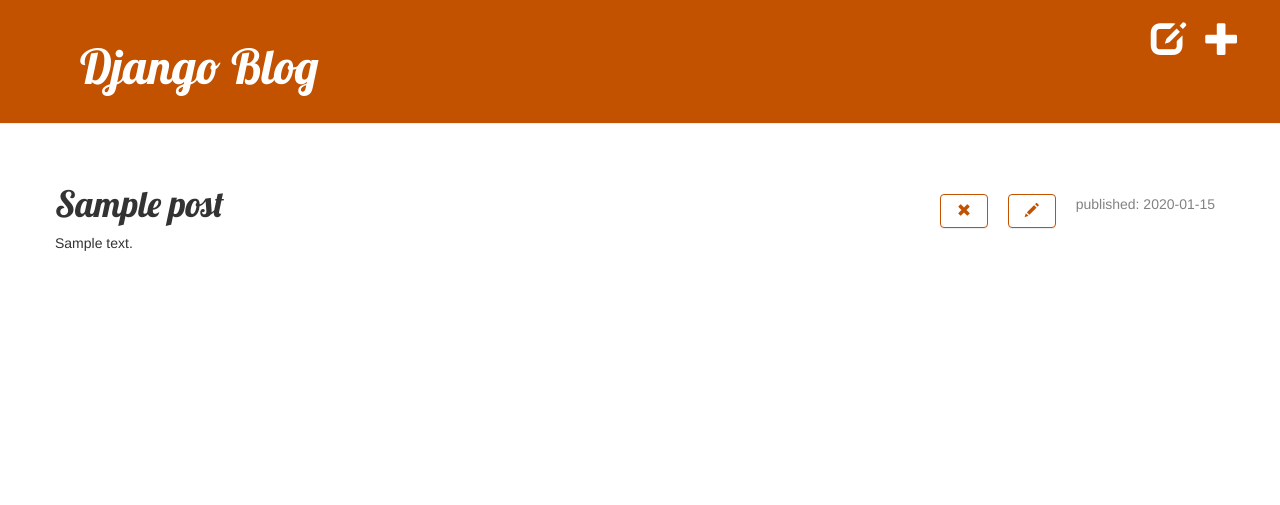
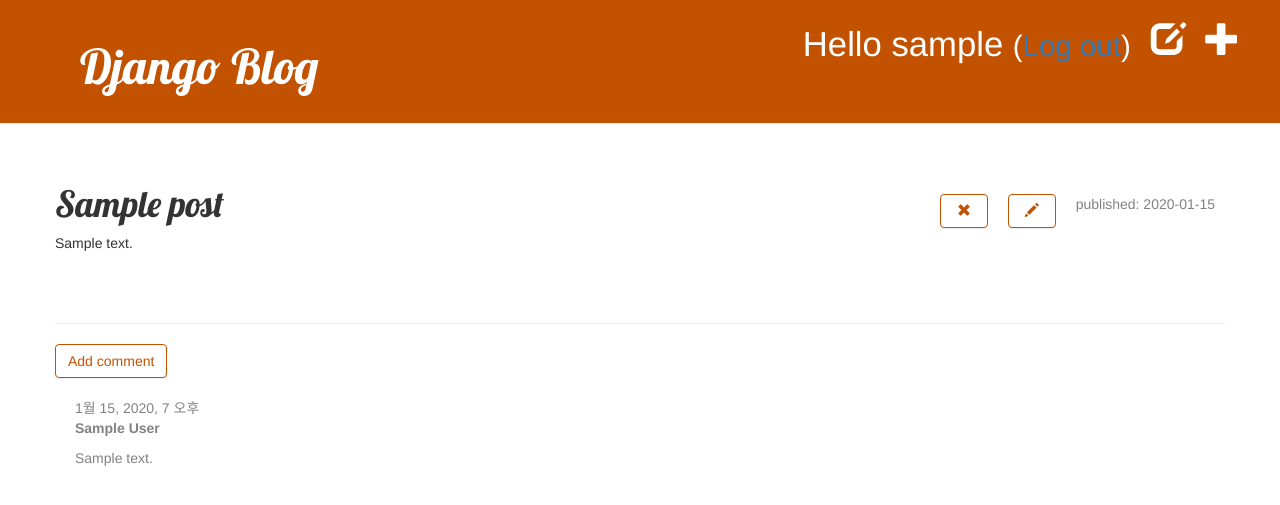
Before and after one commit to kisik-jeong/djangoapp, a Django app: page /post/1/ in a window 1280 px wide. Shown: the top 505 px of the page. Run offline with Django 3.2, Linux system fonts and the light colour scheme; a user stored in the database is signed in; tables that the repository leaves empty hold one stand-in row (values such as "Sample post"); some libraries are stand-ins or nearby versions.

Commit message:
add security & comment features

```diff
--- a/blog/admin.py
+++ b/blog/admin.py
@@ -1,4 +1,5 @@
 from django.contrib import admin
-from .models import Post
+from .models import Post, Comment
 
 admin.site.register(Post)
+admin.site.register(Comment)
--- a/blog/models.py
+++ b/blog/models.py
@@ -1,6 +1,6 @@
 from django.conf import settings
 from django.db import models
-from django.utils import timezone
+from django.utils import timezone, tree
 
 
 class Post(models.Model):
@@ -18,3 +18,20 @@
 
     def __str__(self):
         return self.title
+
+    def approved_comments(self):
+        return self.comments.filter(approved_comment=True)
+
+class Comment(models.Model):
+    post = models.ForeignKey('blog.Post', on_delete=models.CASCADE, related_name='comments')
+    author = models.CharField(max_length=200)
+    text = models.TextField()
+    created_date = models.DateTimeField(default=timezone.now())
+    approved_comment = models.BooleanField(default=False)
+
+    def approve(self):
+        self.approved_comment = True
+        self.save()
+
+    def __str(self):
+        return self.text
--- a/blog/static/css/blog.css
+++ b/blog/static/css/blog.css
@@ -70,3 +70,7 @@
     color: #FFFFFF;
     background-color: #C25100;
 }
+
+.comment {
+    margin: 20px 0px 20px 20px;
+}
--- a/blog/templates/blog/base.html
+++ b/blog/templates/blog/base.html
@@ -18,6 +18,9 @@
             {% if user.is_authenticated %}
                 <a href="{% url 'post_new' %}" class="top-menu"><span class="glyphicon glyphicon-plus"></span></a>
                 <a href="{% url 'post_draft_list' %}" class="top-menu"><span class="glyphicon glyphicon-edit"></span></a>
+                <p class="top-menu">Hello {{ user.username }} <small>(<a href="{% url 'logout' %}">Log out</a>)</small></p>
+            {% else %}
+                <a href="{% url 'login' %}" class="top-menu"><span class="glyphicon glyphicon-lock"></span></a>
             {% endif %}
             <div class="container">
                 <h1><a href="/">Django Blog</a></h1>
--- a/blog/templates/blog/post_detail.html
+++ b/blog/templates/blog/post_detail.html
@@ -16,4 +16,25 @@
         <h1>{{ post.title }}</h1>
         <p>{{ post.text|linebreaksbr }}</p>
     </div>
+
+    <hr>
+    <a class="btn btn-default" href="{% url 'add_comment_to_post' pk=post.pk %}">Add comment</a>
+    {% for comment in post.comments.all %}
+        {% if user.is_authenticated or comment.approved_comment %}
+        <div class="comment">
+            <div class="date">
+                {{ comment.created_date }}
+                {% if not comment.approved_comment %}
+                    <a class="btn btn-default" href="{% url 'comment_remove' pk=comment.pk %}"><span class="glyphicon glyphicon-remove"></span></a>
+                    <a class="btn btn-default" href="{% url 'comment_approve' pk=comment.pk %}"><span class="glyphicon glyphicon-ok"></span></a>
+                {% endif %}
+                <br>
+                <strong>{{ comment.author }}</strong>
+                <p>{{ comment.text|linebreaks }}</p>
+            </div>
+        </div>
+        {% endif %}
+    {% empty %}
+        <p>No comments here yet :(</p>
+    {% endfor %}
 {% endblock %}
--- a/blog/templates/blog/post_list.html
+++ b/blog/templates/blog/post_list.html
@@ -7,6 +7,7 @@
             </time>
             <h2><a href="{% url 'post_detail' pk=post.pk %}">{{ post.title }}</a></h2>
             <!--<p>{{ post.text|linebreaksbr }}</p>-->
+            <a href="{% url 'post_detail' pk=post.pk %}">Comments: {{ post.approved_comments.count }}</a>
         </article>
     {% endfor %}
 {% endblock %}
--- a/blog/urls.py
+++ b/blog/urls.py
@@ -9,4 +9,7 @@
     path('drafts/', views.post_draft_list, name='post_draft_list'),
     path('post/<pk>/publish/', views.post_publish, name='post_publish'),
     path('post/<pk>/remove/', views.post_remove, name='post_remove'),
+    path('post/<int:pk>/comment/', views.add_comment_to_post, name='add_comment_to_post'),
+    path('post/<pk>/approve/', views.comment_approve, name='comment_approve'),
+    path('post/<pk>/remove/', views.comment_remove, name='comment_remove'),
 ]
--- a/blog/views.py
+++ b/blog/views.py
@@ -1,7 +1,8 @@
 from django.shortcuts import render, get_object_or_404, redirect
 from django.utils import timezone
-from .models import Post
-from .forms import PostForm
+from .models import Post, Comment
+from .forms import PostForm, CommentForm
+from django.contrib.auth.decorators import login_required
 
 # Create your views here.
 
@@ -13,6 +14,7 @@
     post = get_object_or_404(Post, pk=pk)
     return render(request, 'blog/post_detail.html', {'post': post})
 
+@login_required
 def post_new(request):
     if request.method == 'POST':
         form = PostForm(request.POST)
@@ -27,6 +29,7 @@
         form = PostForm()
     return render(request, 'blog/post_edit.html', {'form': form})
 
+@login_required
 def post_edit(request, pk):
     post = get_object_or_404(Post, pk=pk)
     if request.method == 'POST':
@@ -41,16 +44,44 @@
         form = PostForm(instance=post)
     return render(request, 'blog/post_edit.html', {'form': form})
 
+@login_required
 def post_draft_list(request):
     posts = Post.objects.filter(published_date__isnull=True).order_by('created_date')
     return render(request, 'blog/post_draft_list.html', {'posts': posts})
 
+@login_required
 def post_publish(request, pk):
     post = get_object_or_404(Post, pk=pk)
     post.publish()
     return redirect('post_detail', pk=pk)
 
+@login_required
 def post_remove(request, pk):
     post = get_object_or_404(Post, pk=pk)
     post.delete()
     return redirect('post_list')
+
+def add_comment_to_post(request, pk):
+    post = get_object_or_404(Post, pk=pk)
+    if request.method == 'POST':
+        form = CommentForm(request.POST)
+        if form.is_valid():
+            comment = form.save(commit=False)
+            comment.post = post
+            comment.save()
+            return redirect('post_detail', pk=post.pk)
+    else:
+        form = CommentForm()
+    return render(request, 'blog/add_comment_to_post.html', {'form':form})
+
+@login_required
+def comment_approve(request, pk):
+    comment = get_object_or_404(Comment, pk=pk)
+    comment.approve()
+    return redirect('post_detail', pk=comment.post.pk)
+
+@login_required
+def comment_remove(request, pk):
+    comment = get_object_or_404(Comment, pk=pk)
+    comment.delete()
+    return redirect('post_detail', pk=comment.post.pk)
--- a/mysite/settings.py
+++ b/mysite/settings.py
@@ -126,3 +126,5 @@
 # https://docs.djangoproject.com/en/3.2/ref/settings/#default-auto-field
 
 DEFAULT_AUTO_FIELD = 'django.db.models.BigAutoField'
+
+LOGIN_REDIRECT_URL = '/'
--- a/mysite/urls.py
+++ b/mysite/urls.py
@@ -15,8 +15,11 @@
 """
 from django.contrib import admin
 from django.urls import path, include
+from django.contrib.auth import views
 
 urlpatterns = [
     path('admin/', admin.site.urls),
+    path('accounts/login/', views.LoginView.as_view(), name="login"),
+    path('accounts/logout/', views.LogoutView.as_view(next_page='/'), name="logout"),
     path('', include('blog.urls')),
 ]
```
Also changed, not shown: blog/forms.py (+6 -2 lines), blog/templates/blog/add_comment_to_post.html (added, +9 -0 lines), blog/templates/registration/login.html (added, +24 -0 lines), blog/migrations/0002_comment.py (added).
